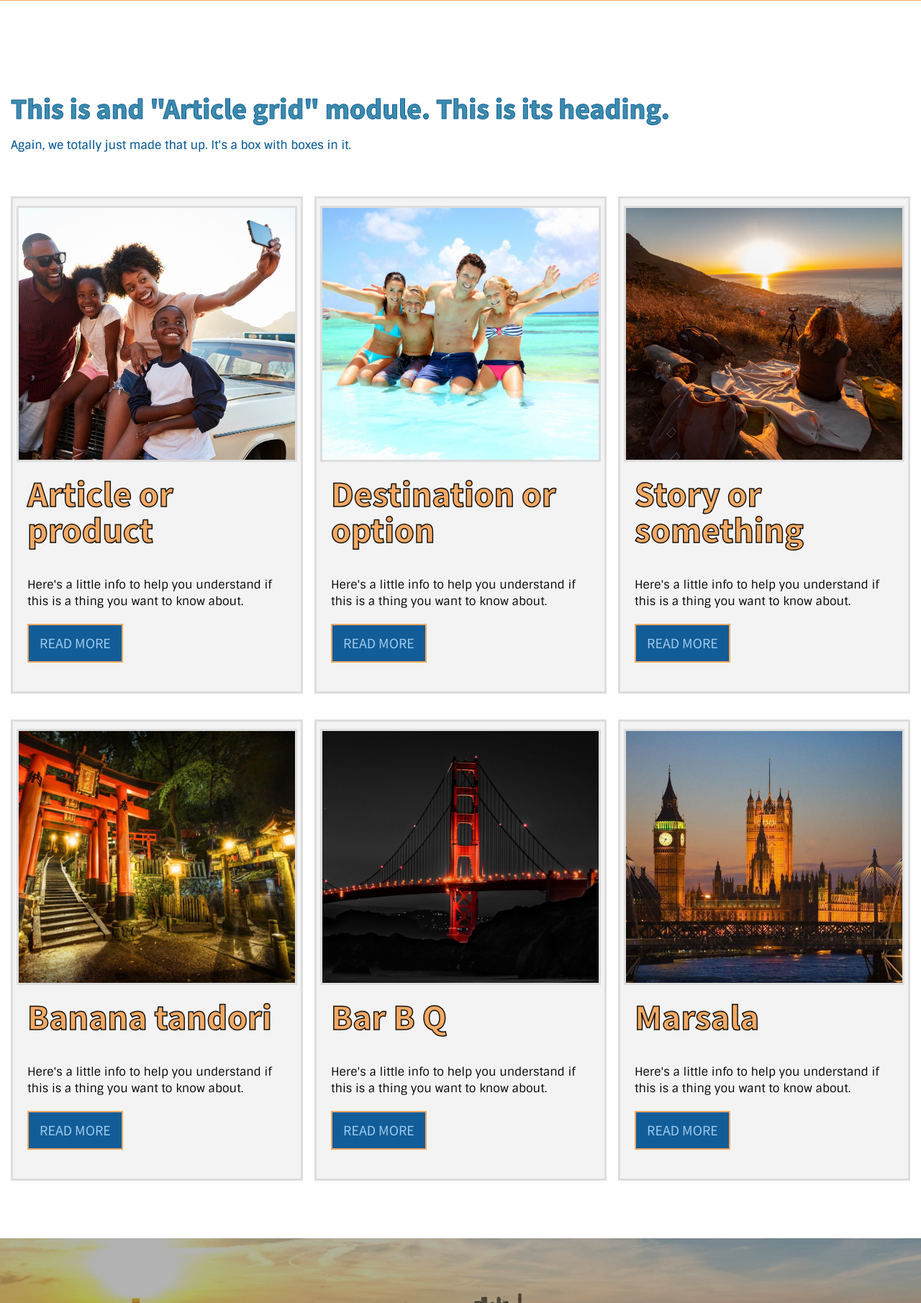
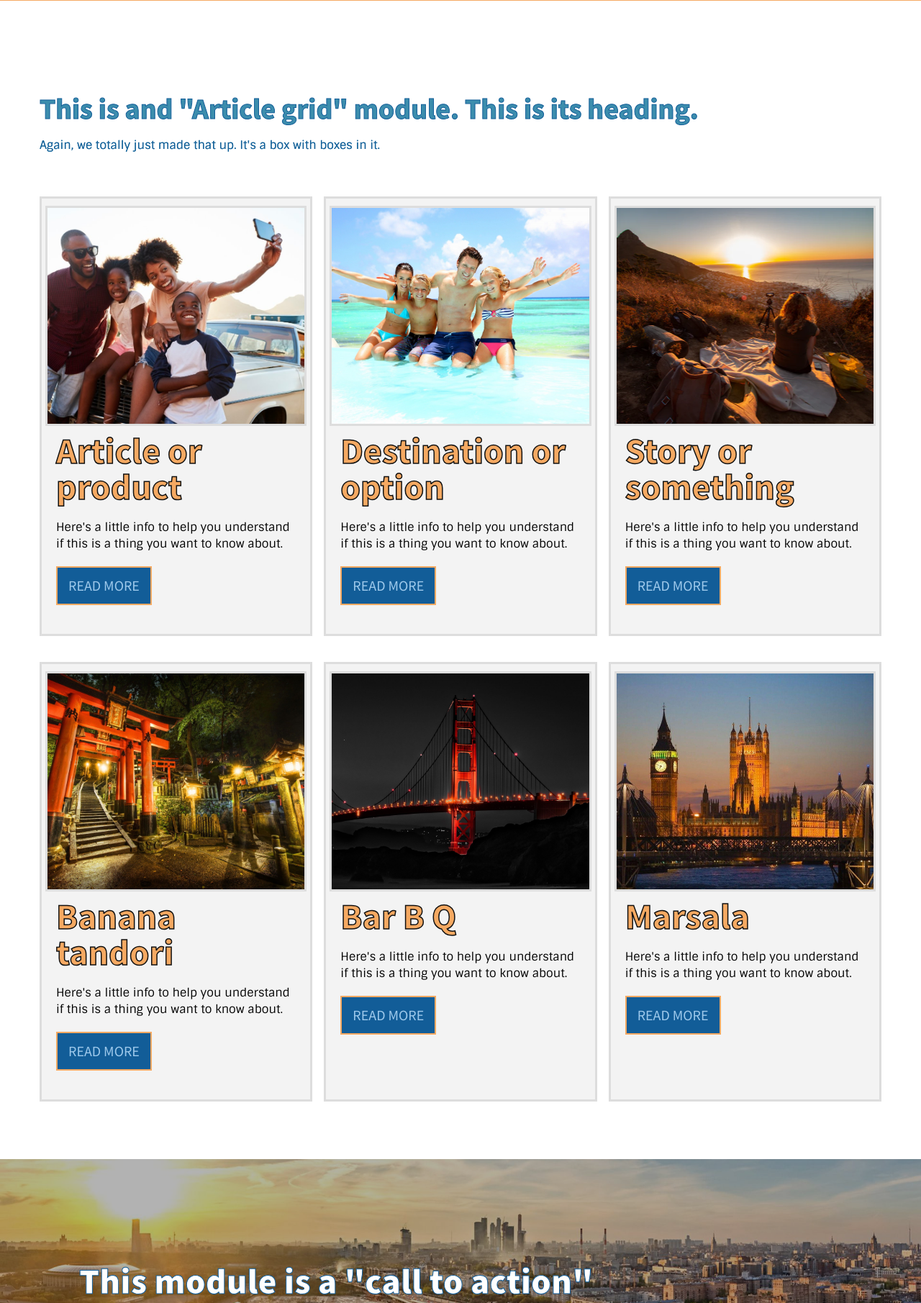
Before and after one commit to alex-vong/pe-travels, a PHP site: page / in a window 1280 px wide. Shown: the part 1009-2820 px from the top of the page at 72% size. Run offline with PHP 8.4, Linux system fonts and the light colour scheme; data that the repository does not hold is empty.

```diff
--- a/css/modules/article-card.css
+++ b/css/modules/article-card.css
@@ -1,7 +1,7 @@
 
 .stuff inner-column {
   padding:  30px 15px;
-  max-width:  1400px;
+  max-width:  1200px;
 }
 
 
@@ -44,7 +44,7 @@ article-card a:hover {
 
 article-card h2.attention-voice {
 
-  padding:  20px 15px;
+  padding:  10px 15px 0;
   font-size:  clamp(40px, 6vw, 50px);
   font-weight: 700;
   color:  var(--orange);
@@ -59,7 +59,7 @@ article-card .calm-voice {
 article-grid article-card picture img {
   /*display:  none;*/
   visibility: hidden;
-  height:  350px;
+  height:  300px;
 
 }
 
```
